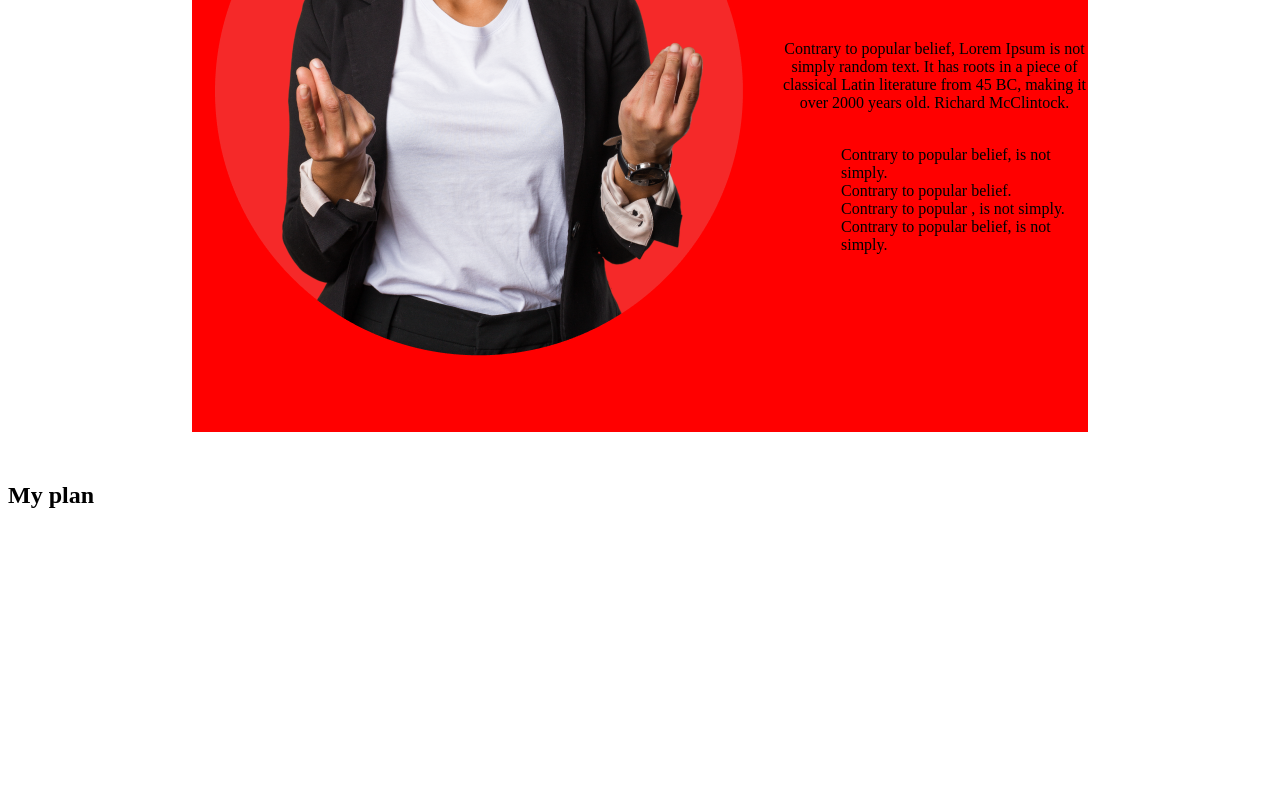
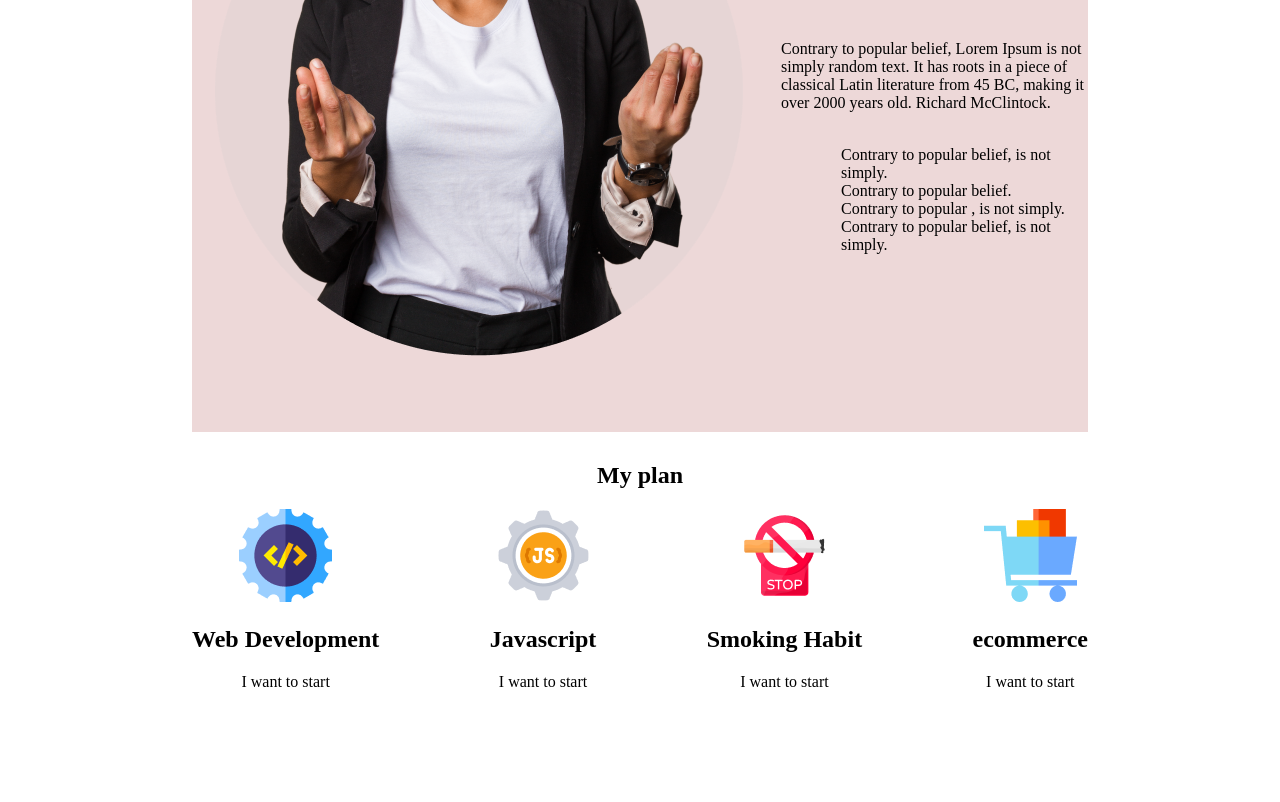
Before and after one commit to Biddut-Roy/task-2-class-5, a plain HTML site: page index.html in a window 1280 px wide. Shown: the part 966-1768 px from the top of the page. Before the commit the page ends 1503 px from the top, so only its background shows below. Drawn offline with Linux system fonts and the light colour scheme.

Commit message:
compleate a main

```diff
--- a/index.html
+++ b/index.html
@@ -43,7 +43,28 @@
         </section>
         <section class="container-2">
                 <h1 style="text-align: center;">My plan</h1>
-
+            <div class="contain-d">
+                <div class="containt-item">
+                    <img src="images/icons/web.png" alt="">
+                    <h2 class="item-text">Web Development</h2>
+                    <p class="item-info">I want to start</p>
+                </div>
+                <div class="containt-item">
+                    <img src="images/icons/js.png" alt="">
+                    <h2 class="item-text">Javascript</h2>
+                    <p class="item-info">I want to start</p>
+                </div>
+                <div class="containt-item">
+                    <img src="images/icons/smoke.png" alt="">
+                    <h2 class="item-text">Smoking Habit</h2>
+                    <p class="item-info">I want to start</p>
+                </div>
+                <div class="containt-item">
+                    <img src="images/icons/ecom.png" alt="">
+                    <h2 class="item-text">ecommerce</h2>
+                    <p class="item-info">I want to start</p>
+                </div>
+            </div>
         </section>
 
 
--- a/style/style.css
+++ b/style/style.css
@@ -49,7 +49,7 @@ main {
     margin: 30px auto;
     width: 70vw;
     height: 100vh;
-    background-color: red;
+    background-color: rgb(237, 216, 216);
 
 }
 
@@ -66,10 +66,11 @@ main {
 }
 
 .header-title{
-    color: yellowgreen;
+    color: rgb(22, 30, 250);
 }
 
 .p-tags {
+    text-align: left;
     padding-top: 0;
     margin-top: 0;
     padding-bottom: 18px;
@@ -81,7 +82,22 @@ main {
     text-align: left;
 }
 .container-2{
+    display: block;
+    margin: 30px auto;
+    width: 70vw;
+    height: 100vh;
+}
+.contain-d{
     display: flex;
+    justify-content: space-between;
+}
+.containt-item{
+    display: block;
     text-align: center;
-    width: 70vw;
 }
+.item-text{
+
+}
+.item-info{
+
+}
```
